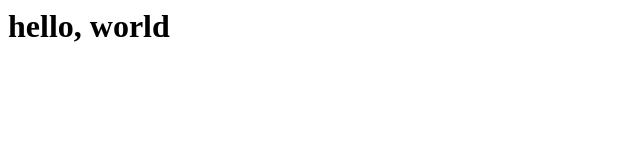
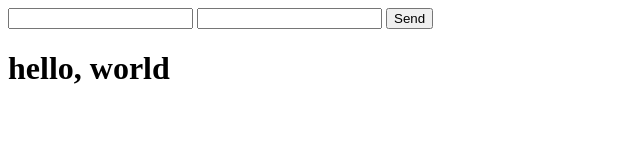
Before and after one commit to Holmanlai/jsessentials, a plain HTML site: page index.html in a window 1280 px wide. Shown: the whole page, without its empty margins (0-640 px from the left). Drawn offline with Linux system fonts and the light colour scheme.

Commit message:
Create chat history area and chat input form in html.

```diff
--- a/index.html
+++ b/index.html
@@ -1,3 +1,12 @@
 <html>
+  <main>
+    <ol id="history">
+    </ol>
+    <form>
+      <input id="initials">
+      <input id="message">
+      <button>Send</button>
+    </form>
+  </main>
   <h1>hello, world</h1>
 </html>
```
